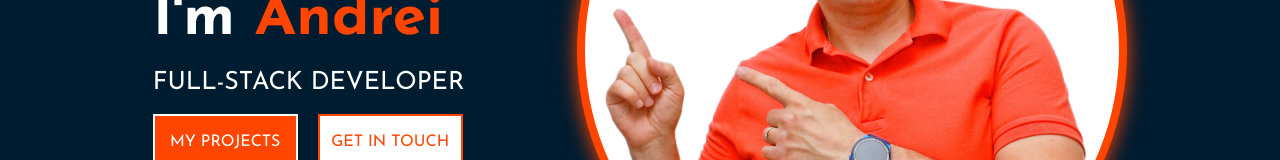
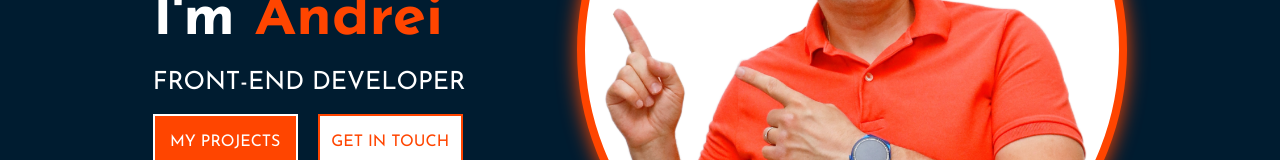
Before and after one commit to andbudha/my_portfolio, a React (Create React App) app: page / in a window 1280 px wide. Shown: the part 350-510 px from the top of the page. Built offline with nearby package versions, Linux system fonts and the light colour scheme.

Commit message:
position updated

```diff
--- a/src/components/main/Main.jsx
+++ b/src/components/main/Main.jsx
@@ -21,7 +21,7 @@ export const Main = () => {
             I'm <span className={styles.name}>Andrei</span>
           </h1>
           <TypeAnimation
-            sequence={['FULL-STACK DEVELOPER', 2500]}
+            sequence={['FRONT-END DEVELOPER', 2500]}
             wrapper="span"
             speed={300}
             repeat={1}
```
